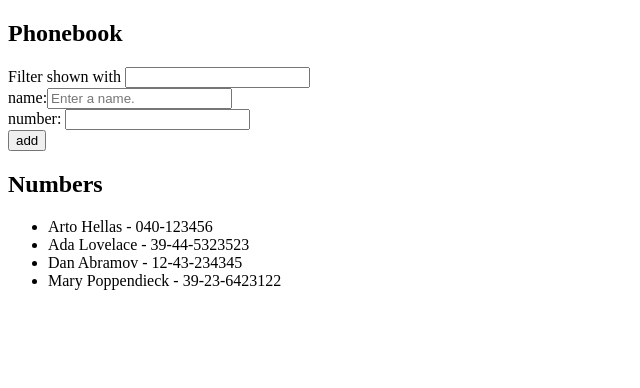
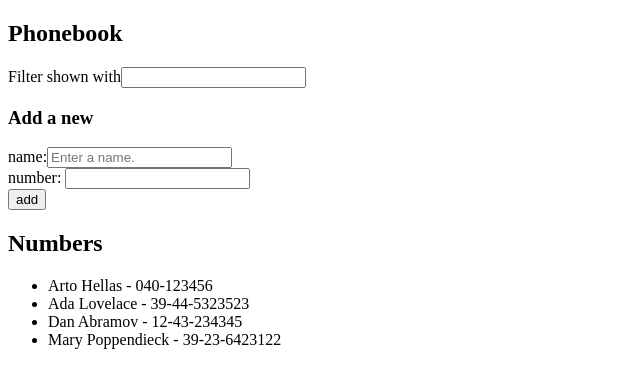
Before and after one commit to mbrockmandev/fullstackopen, a React (Create React App) app in the folder part1/courseinfo/: page / in a window 1280 px wide. Shown: the top 388 px of the page, without its empty margins (0-640 px from the left). Built offline with nearby package versions, Linux system fonts and the light colour scheme.

Commit message:
start on 2.10

```diff
--- a/part1/courseinfo/src/App.js
+++ b/part1/courseinfo/src/App.js
@@ -1,5 +1,8 @@
 import { useState } from 'react';
 import { v4 as uuidv4 } from 'uuid';
+import Filter from './components/Filter';
+import Persons from './components/Persons';
+import PersonForm from './components/PersonForm';
 
 const App = () => {
   const [persons, setPersons] = useState([
@@ -10,79 +13,26 @@ const App = () => {
   ]);
   const [filteredPeople, setFilteredPeople] = useState([]);
 
-  const handleSubmit = (e) => {
-    e.preventDefault();
-    const name = e.target.querySelector('#name');
-    const number = e.target.querySelector('#number');
-    const result = persons.some((item) => item.name.includes(name.value));
-    if (result) {
-      alert(
-        `Please enter a unique name. ${name.value} is already part of the phonebook.`,
-      );
-      return;
-    }
-
-    setPersons(persons.concat({ name: name.value, number: number.value }));
-    name.value = '';
-    number.value = '';
-  };
-
   const handleFilter = (e) => {
     const nameInput = e.target.value.toLowerCase();
     console.log('input:', nameInput);
     const filtered = persons.filter((person) => {
       return person.name.toLowerCase().includes(nameInput);
     });
-
-    setFilteredPeople(filtered);
+    console.log(filtered);
   };
 
   return (
     <div>
       <h2>Phonebook</h2>
-      <div>
-        Filter shown with <input id='filter' />
-      </div>
-      <form onSubmit={handleSubmit}>
-        <div>
-          name:
-          <input
-            id='name'
-            placeholder='Enter a name.'
-            onChange={handleFilter}
-          />
-        </div>
-        <div>
-          <div>
-            number: <input id='number' />
-          </div>
-          <button type='submit'>add</button>
-        </div>
-      </form>
+      <Filter
+        persons={persons}
+        handleFilter={handleFilter}
+      />
+      <h3>Add a new</h3>
+      <PersonForm />
       <h2>Numbers</h2>
-      {filteredPeople.length > 0 ? (
-        <ul>
-          {filteredPeople.map((person) => {
-            const id = uuidv4();
-            return (
-              <li key={id}>
-                {person.name} - {person.number}
-              </li>
-            );
-          })}
-        </ul>
-      ) : (
-        <ul>
-          {persons.map((person) => {
-            const id = uuidv4();
-            return (
-              <li key={id}>
-                {person.name} - {person.number}
-              </li>
-            );
-          })}
-        </ul>
-      )}
+      <Persons persons={persons} />
     </div>
   );
 };
--- /dev/null
+++ b/part1/courseinfo/src/components/Filter.jsx
@@ -0,0 +1,15 @@
+import React from 'react';
+
+const Filter = ({ handleFilter }) => {
+  return (
+    <div>
+      Filter shown with
+      <input
+        id='filter'
+        onChange={handleFilter}
+      />
+    </div>
+  );
+};
+
+export default Filter;
--- /dev/null
+++ b/part1/courseinfo/src/components/PersonForm.jsx
@@ -0,0 +1,41 @@
+import React from 'react';
+
+const PersonForm = ({ persons, setPersons }) => {
+  const handleSubmit = (e) => {
+    e.preventDefault();
+    const name = e.target.querySelector('#name');
+    const number = e.target.querySelector('#number');
+
+    const result = persons.some((item) => item.name.includes(name.value));
+    if (result) {
+      alert(
+        `Please enter a unique name. ${name.value} is already part of the phonebook.`,
+      );
+      return;
+    }
+
+    setPersons(persons.concat({ name: name.value, number: number.value }));
+    name.value = '';
+    number.value = '';
+  };
+
+  return (
+    <form onSubmit={handleSubmit}>
+      <div>
+        name:
+        <input
+          id='name'
+          placeholder='Enter a name.'
+        />
+      </div>
+      <div>
+        <div>
+          number: <input id='number' />
+        </div>
+        <button type='submit'>add</button>
+      </div>
+    </form>
+  );
+};
+
+export default PersonForm;
--- /dev/null
+++ b/part1/courseinfo/src/components/Persons.jsx
@@ -0,0 +1,19 @@
+import React from 'react';
+import { v4 as uuidv4 } from 'uuid';
+
+const Persons = ({ persons }) => {
+  return (
+    <ul>
+      {persons.map((person) => {
+        const id = uuidv4();
+        return (
+          <li key={id}>
+            {person.name} - {person.number}
+          </li>
+        );
+      })}
+    </ul>
+  );
+};
+
+export default Persons;
```
